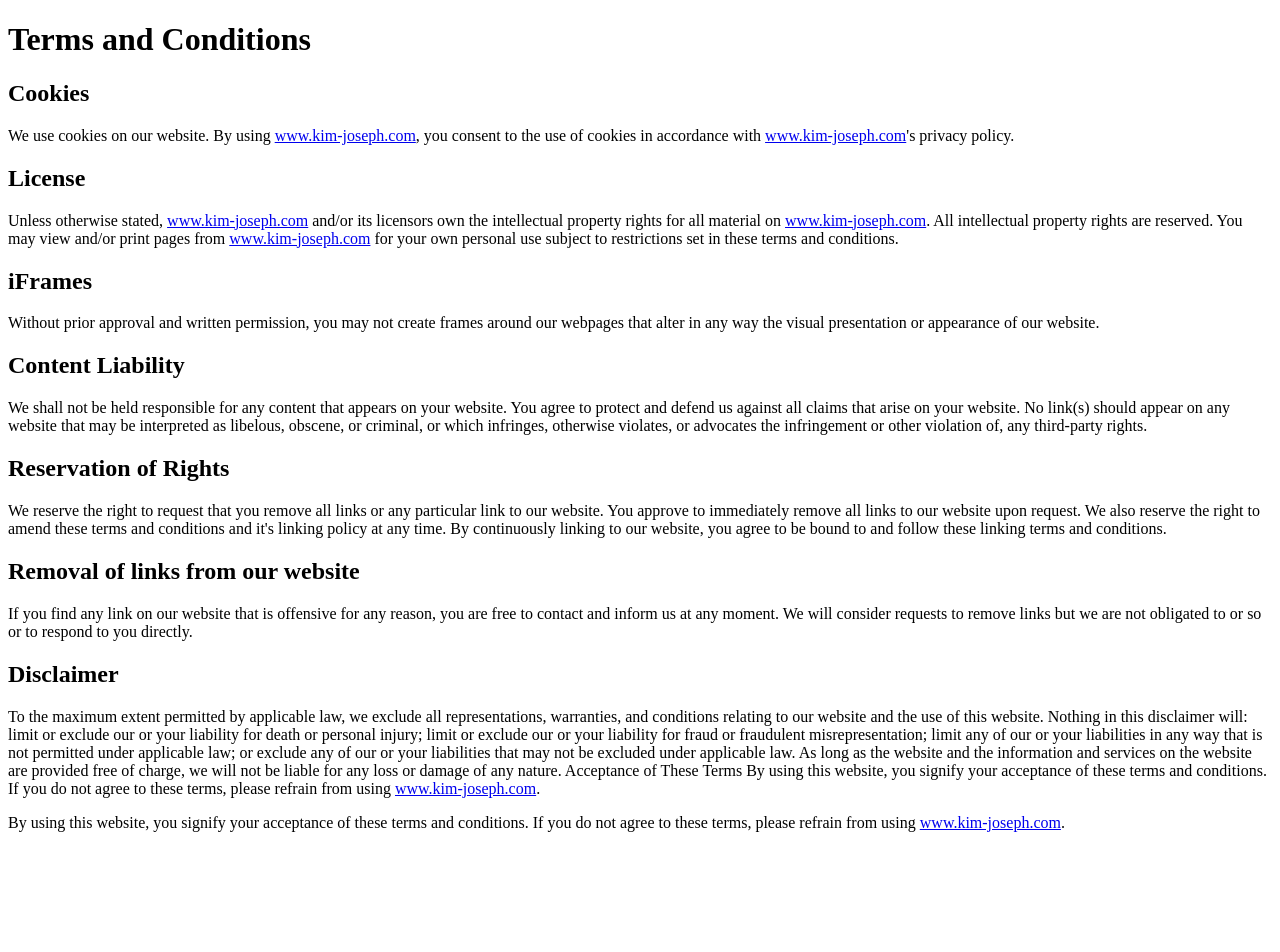
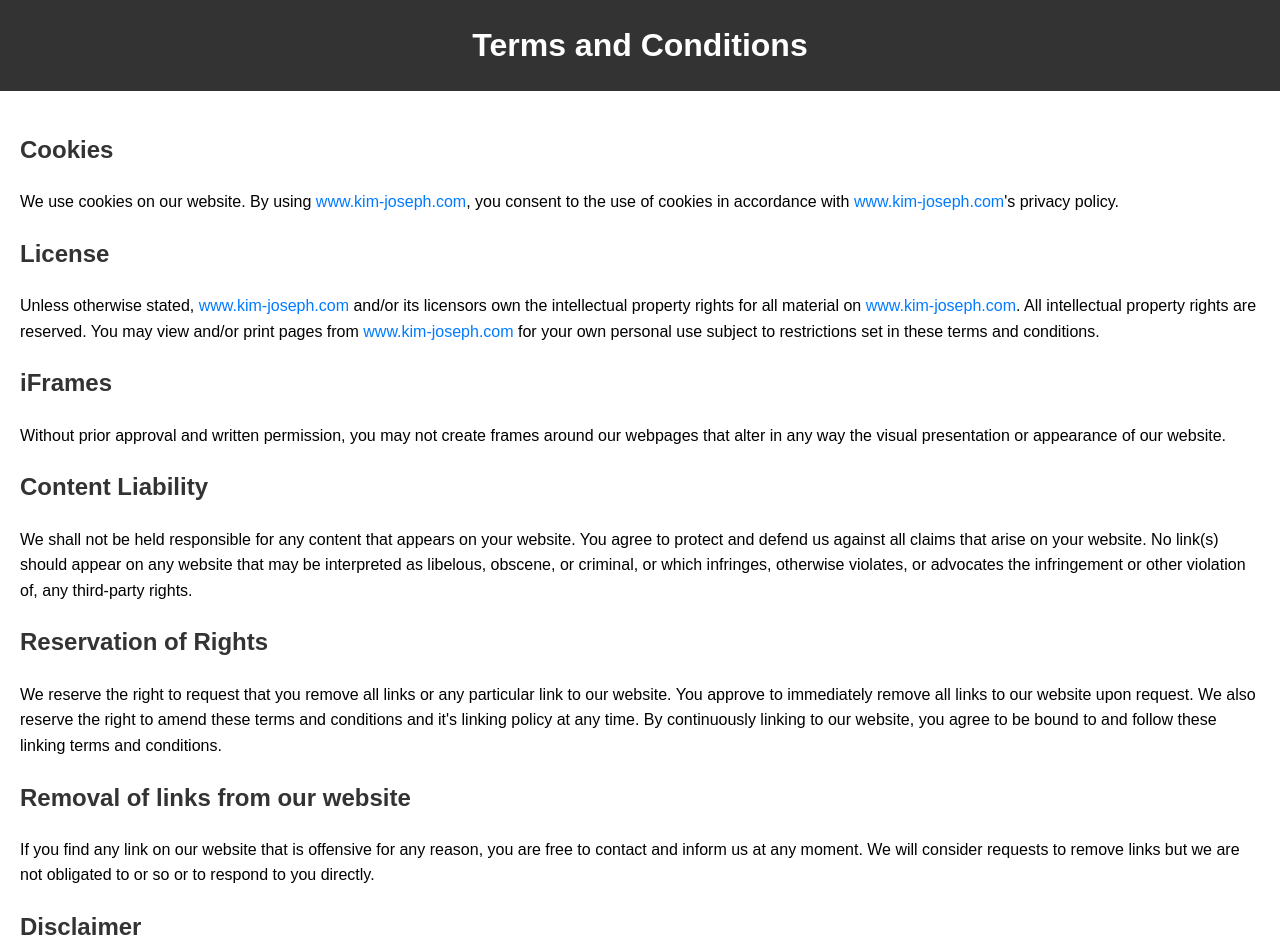
Before and after one commit to Joseph-Kim2/Portfolio-Page-Joseph, a plain HTML site: page terms.html in a window 1280 px wide. Shown: the top 952 px of the page. Before the commit the page ends 848 px from the top, so only its background shows below. Drawn offline with Linux system fonts and the light colour scheme.

Commit message:
made adjustments

```diff
--- /dev/null
+++ b/css/footer.css
@@ -0,0 +1,54 @@
+
+html, body, header, main, section, footer {
+    margin: 0;
+    padding: 0;
+}
+
+body {
+    font-family: Arial, sans-serif;
+    line-height: 1.6;
+}
+
+header {
+    background-color: #333;
+    color: #fff;
+    padding: 20px;
+    text-align: center;
+}
+
+header h1 {
+    margin: 0;
+}
+
+main {
+    padding: 20px;
+}
+
+section {
+    margin-bottom: 20px;
+}
+
+h2 {
+    color: #333;
+}
+
+ul {
+    list-style-type: disc;
+    margin-left: 20px;
+}
+
+a {
+    color: #007bff;
+    text-decoration: none;
+}
+
+a:hover {
+    text-decoration: underline;
+}
+
+footer {
+    background-color: #333;
+    color: #fff;
+    padding: 10px 20px;
+    text-align: center;
+}
--- a/terms.html
+++ b/terms.html
@@ -3,6 +3,7 @@
 <head>
     <meta charset="UTF-8">
     <meta name="viewport" content="width=device-width, initial-scale=1.0">
+    <link rel="stylesheet" href="/css/footer.css">
     <title>Terms and Conditions</title>
 </head>
 <body>
```
Also changed, not shown: cookie-popup.html (deleted, +0 -32 lines), cookies.html (+1 -0 lines), index.html (+25 -21 lines), privacy.html (+1 -0 lines).
